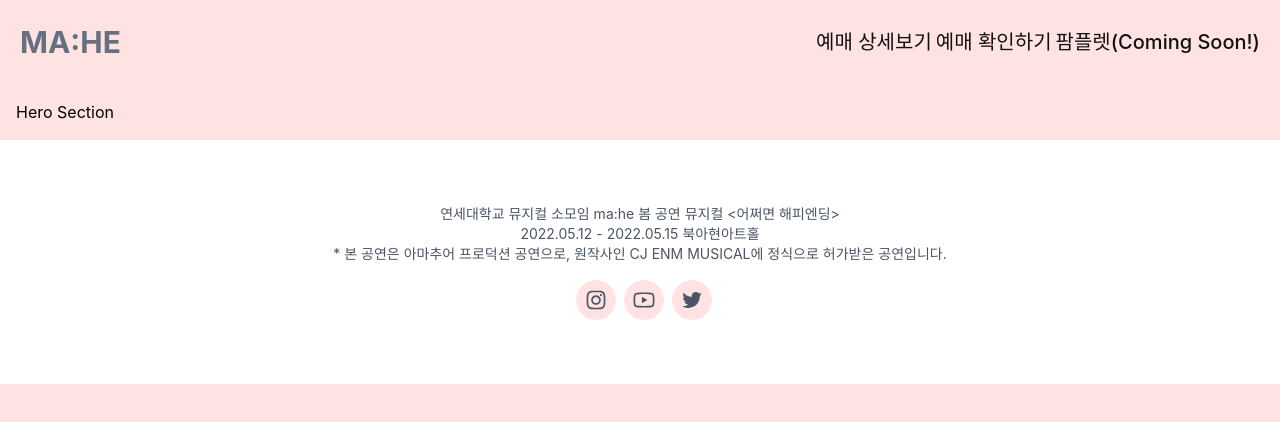
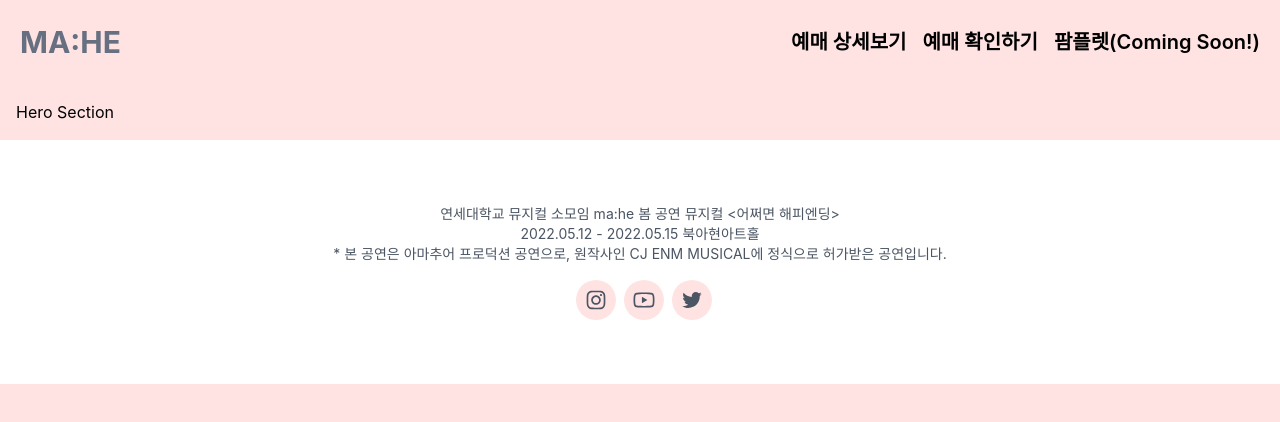
Before and after one commit to CaesiumY/mahe-musical, a Next.js app: page / in a window 1280 px wide. Shown: the top 422 px of the page. Built offline with nearby package versions, Linux system fonts and the light colour scheme.

Commit message:
feat: Update 헤더 메뉴간 간격 수정 및 스타일 업데이트

```diff
--- a/src/components/common/Header.tsx
+++ b/src/components/common/Header.tsx
@@ -1,4 +1,3 @@
-import Image from "next/image";
 import Link from "next/link";
 import React, { useState } from "react";
 import { AiOutlineClose, AiOutlineMenu } from "react-icons/ai";
@@ -22,10 +21,7 @@ const Header = () => {
       >
         <div className="flex text-[#667080]">
           <Link href="/">
-            <a className="flex items-center font-bold text-3xl">
-              {/* <Image src="/logo.png" alt="mahe" width={160} height={50} /> */}
-              MA:HE
-            </a>
+            <a className="flex items-center font-bold text-3xl">MA:HE</a>
           </Link>
           <div className="ml-auto flex items-center sm:hidden">
             <button onClick={toggleDrawer}>
@@ -39,19 +35,16 @@ const Header = () => {
         </div>
 
         <div className={`${!isOpen && "hidden"} sm:ml-auto sm:block`}>
-          <ul className="flex flex-col sm:flex-row items-end gap-1 mt-6 sm:mt-0 text-xl">
+          <ul className="flex flex-col sm:flex-row items-end gap-1 sm:gap-4 mt-6 sm:mt-0 text-xl text-black font-semibold">
             {Object.entries(submenu).map(([key, value]) => (
-              <li
-                key={key}
-                className="py-2 hover:text-gray-500 text-[#111111] font-medium"
-              >
+              <li key={key} className="py-2 hover:text-gray-500">
                 <Link href={`#${key}`}>
                   <a className="py-2">{value}</a>
                 </Link>
               </li>
             ))}
             <div className="bg-black w-full h-px sm:hidden" />
-            <li className="py-2 hover:text-gray-500 text-[#111111] font-medium">
+            <li className="py-2 hover:text-gray-500">
               <Link href={`#coming-soon`}>
                 <a className="py-2">팜플렛(Coming Soon!)</a>
               </Link>
```
